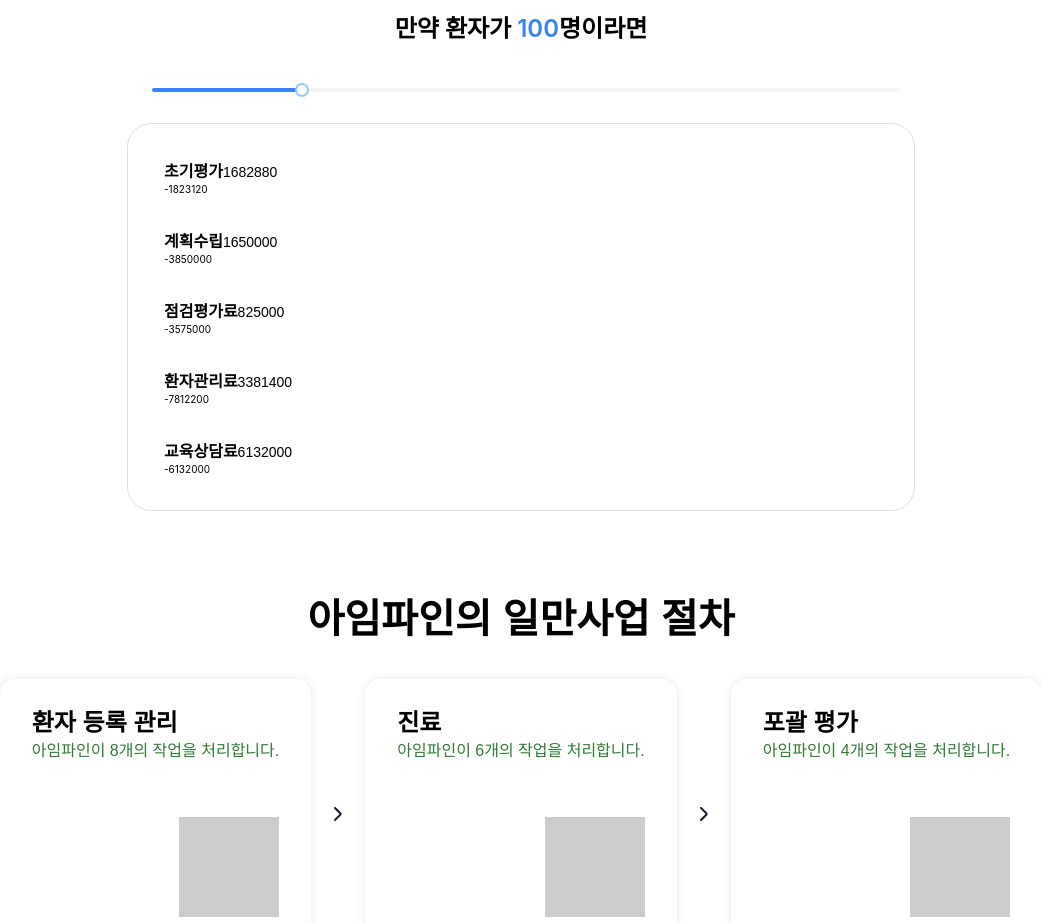
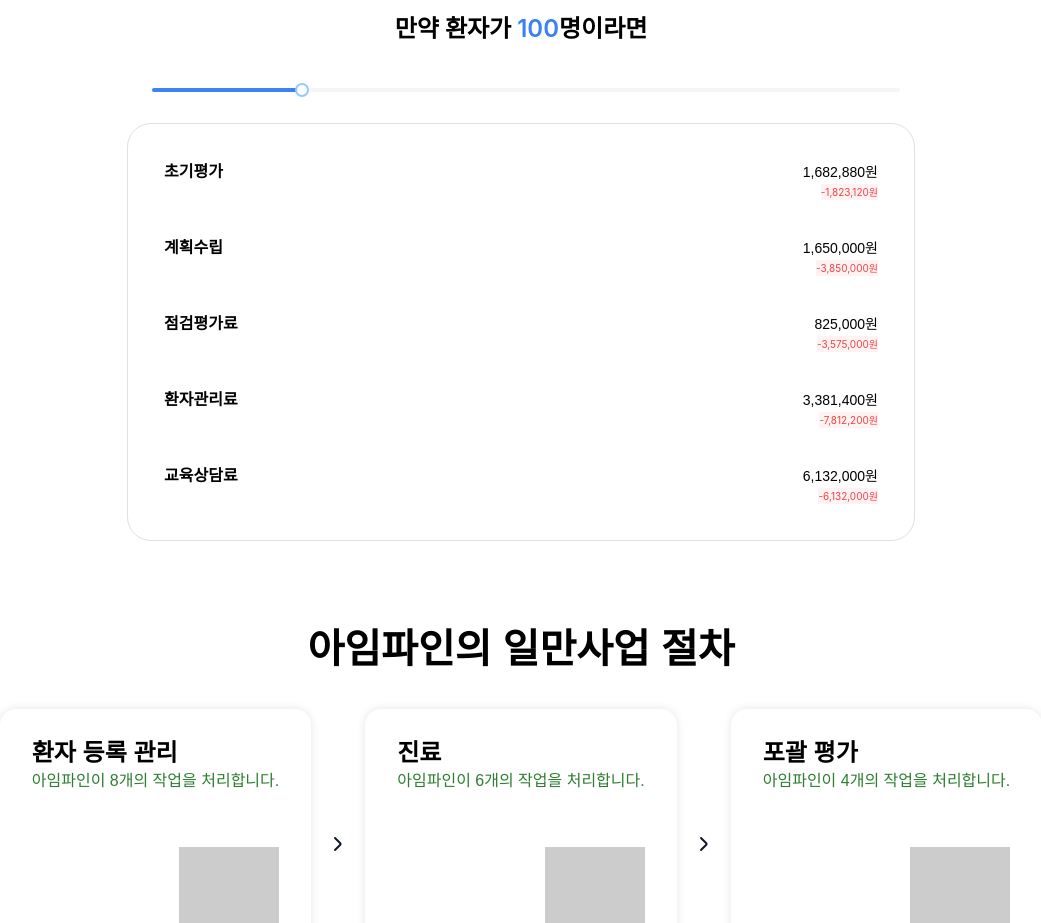
Before and after one commit to Leonamin/ilman-business, a Nuxt app: page / in a window 1280 px wide. Shown: the part 3600-4523 px from the top of the page, without its empty margins (119-1160 px from the left). Built offline with nearby package versions, Linux system fonts and the light colour scheme; a web font is replaced by a local one.

Commit message:
# EDIT - 수익 계산기 개선

```diff
--- a/components/introduction/page/ProfitCalculator.vue
+++ b/components/introduction/page/ProfitCalculator.vue
@@ -3,6 +3,7 @@
 import AntSwitch from 'ant-design-vue/es/switch';
 import AntSlider from 'ant-design-vue/es/slider';
 import {useProfitCalculator} from "~/composables/useProfitCalculator";
+import Badge from "~/components/0_components/badge/Badge.vue";
 
 const useImFine = ref(false);
 const onChangeImFine = () => {
@@ -146,12 +147,14 @@
           <div class="profit-item" v-for="(value, key) in 표시되는_수익" :key="key">
             <div class="row-space-between">
               <p class="text-body1 text-semi-bold line-height-24">{{ key }}</p>
-              <p class="text-body2 text-medium line-height-24">{{ value }}</p>
+              <p class="text-body2 text-medium line-height-24">{{ value.value.toLocaleString() }}원</p>
             </div>
-            <p class="profit-diff-text">{{ 손해목록[key] }}</p>
+            <Badge
+                :class="['badge-item', {'badge-visible' : !useImFine}]" preset="red" :text="손해목록[key].value.toLocaleString() + '원'"
+                text-class="text-caption1 line-height-16"
+            />
           </div>
         </div>
-
       </div>
     </div>
   </div>
@@ -224,13 +227,15 @@
   display: flex;
   flex-direction: column;
   align-items: flex-start;
-  align-self: stretch;
   border-radius: 24px;
   border: solid 1px var(--color-border-primary);
   margin: 16px;
 }
 
 .profit-item {
+  display: flex;
+  flex-direction: column;
+  width: calc(100% - 72px);
   margin-top: 36px;
   margin-inline: 36px;
 }
@@ -239,7 +244,19 @@
   margin-bottom: 36px;
 }
 
-.profit-diff-text {
-  margin: 0 auto;
+.badge-item {
+  display: flex;
+  width: fit-content;
+  align-self: flex-end;
+  justify-content: flex-end; /* Alignment.centerRight */
+  align-items: center; /* 수직 중앙 정렬 */
+  opacity: 0;
+  visibility: hidden;
+  transition: opacity 0.3s ease, visibility 0.3s ease;
+}
+
+.badge-visible {
+  visibility: visible;
+  opacity: 1;
 }
 </style>
```
